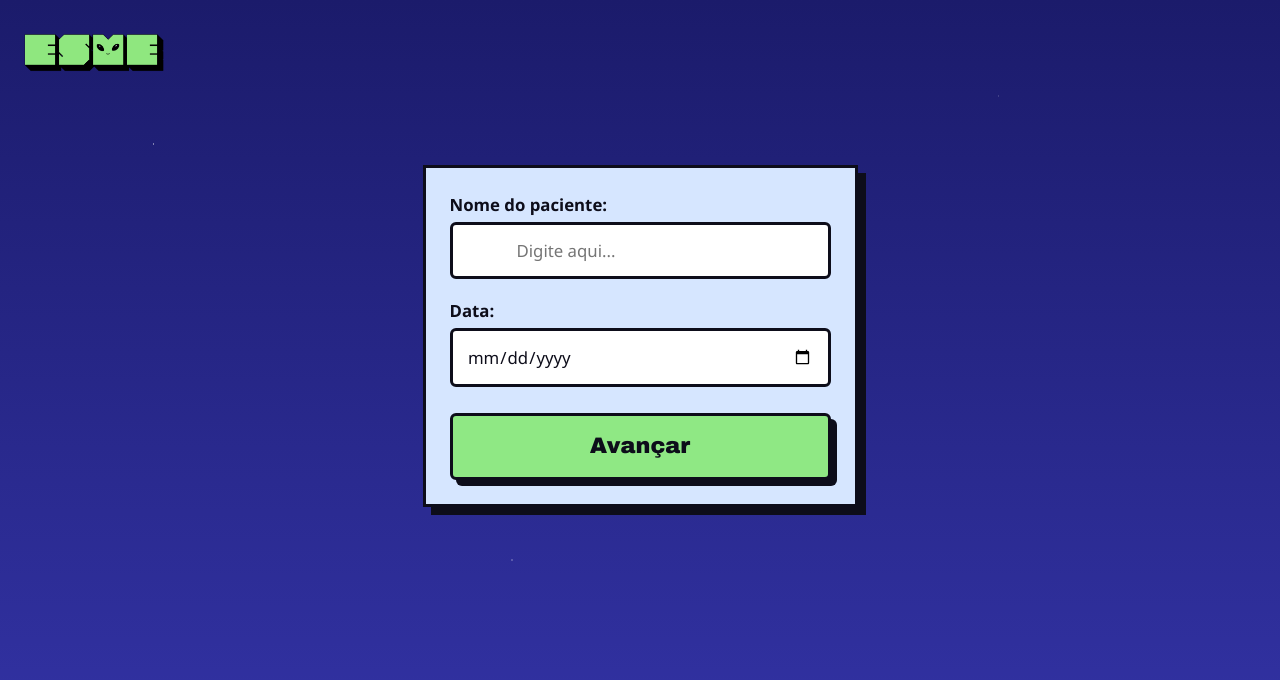
After one commit to anapampalon-hue/siteESME, a Django app: page /sessao/nova/ in a window 1280 px wide. The commit adds this page. Shown: the top 680 px of the page. Run offline with Django 5.2, Linux system fonts and the light colour scheme.

Commit message:
Página da nova sessão (nome do paciente e data)

```diff
--- a/templates/terapia/home.html
+++ b/templates/terapia/home.html
@@ -9,7 +9,7 @@
         <p class="lead" style="margin: 0 0 2rem;">O que vamos fazer agora?</p>
 
         <div class="acoes" style="margin: 0 auto;">
-            <a class="botao botao-grande" href="#">Nova sessão</a>
+            <a class="botao botao-grande" href="{% url 'nova_sessao' %}">Nova sessão</a>
             <a class="botao botao-claro botao-grande" href="#">Histórico de sessões</a>
             {% if eh_gestor %}
                 <a class="botao botao-claro botao-grande" href="#">Equipe</a>
--- /dev/null
+++ b/templates/terapia/sessao.html
@@ -0,0 +1,22 @@
+{% extends "base.html" %}
+{% block title %}Sessão · ESME{% endblock %}
+{% block content %}
+
+<div style="display: flex; flex-direction: column; justify-content: center; min-height: 60vh; align-items: center; text-align: center;">
+    <form method="post" action="" class="painel" style="max-width: 460px; margin: 0 auto; text-align: left;">
+    {% csrf_token %}
+
+    <!-- Caixa de texto comum -->
+    <label for="Nome ">Nome do paciente:</label>
+    <input type="text" id="Nome" name="Nome" placeholder="Digite aqui..." style="display: block; width: 100%; margin: 0 0 1.2rem; padding: 0.8rem 4rem; font: inherit; color: var(--tinta); background: var(--branco); border: 3px solid var(--tinta); border-radius: 6px;">
+    <!-- Caixa de texto do tipo data -->
+    <label for="data_sessao">Data:</label>
+    <input type="date" id="data_sessao" name="data_sessao" style="display: block; width: 100%; margin: 0 0 1.2rem; padding: 0.8rem 0.9rem; font: inherit; color: var(--tinta); background: var(--branco); border: 3px solid var(--tinta); border-radius: 6px;">
+
+    <button type="submit" class="botao botao-grande" style="width: 100%;">Avançar</button>
+</f
+
+
+
+
+{% endblock %}
--- a/terapia/urls.py
+++ b/terapia/urls.py
@@ -3,4 +3,5 @@ from . import views
 
 urlpatterns = [
     path('', views.home, name='home'),
+    path('sessao/nova/', views.nova_sessao, name='nova_sessao'),
 ]
--- a/terapia/views.py
+++ b/terapia/views.py
@@ -13,3 +13,6 @@ def home(request):
         'eh_gestor': eh_gestor(request.user),  # mostra o botão "Equipe"
     }
     return render(request, 'terapia/home.html', contexto)
+
+def nova_sessao(request):
+    return render(request, 'terapia/sessao.html')
```
